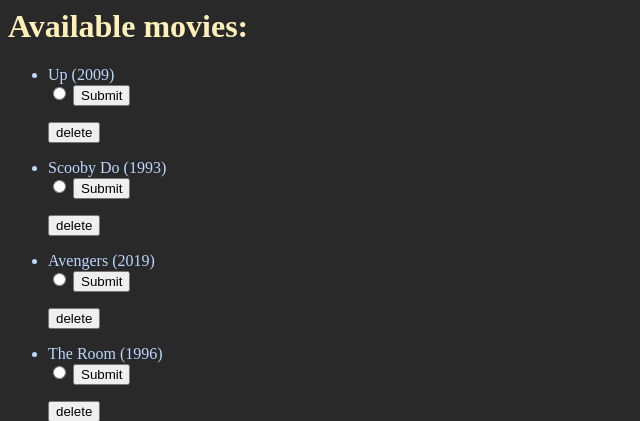
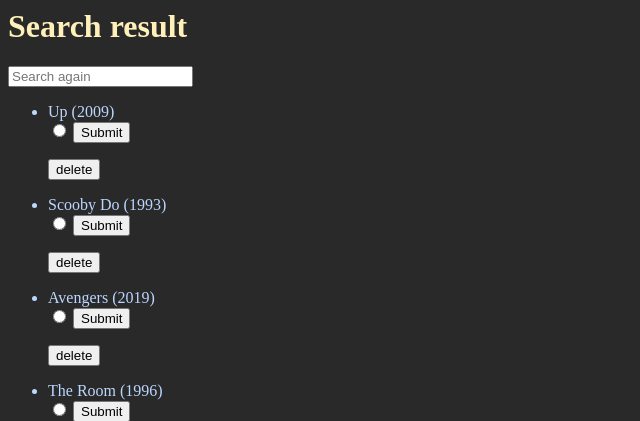
Before and after one commit to benjaminleon/advicer, a Django app: template tips/templates/tips/search_results.html in a window 1280 px wide. Shown: the top 421 px of the page, without its empty margins (0-640 px from the left). Run offline with Django 3.2, Linux system fonts and the light colour scheme; a user stored in the database is signed in; data comes from the database, SQL or seed files in the repository; the template is opened without the code that fills it: values that come from a table or form of the project are taken from there, most other values are stand-ins (such as "Sample title", 1, 10 or a date in 2020).

Commit message:
Add search box to search results view

```diff
--- a/tips/templates/tips/search_results.html
+++ b/tips/templates/tips/search_results.html
@@ -10,7 +10,12 @@
 </style>
 
 {% if user.is_authenticated %}
-    <h1>Available movies:</h1>
+    <h1>Search result</h1>
+
+    <form action="{% url 'tips:search_results' %}" method="get">
+        <input name="q" type="text" placeholder="Search again">
+    </form>
+
     {% if object_list %}
         <ul>
             {% for movie in object_list %}
```
